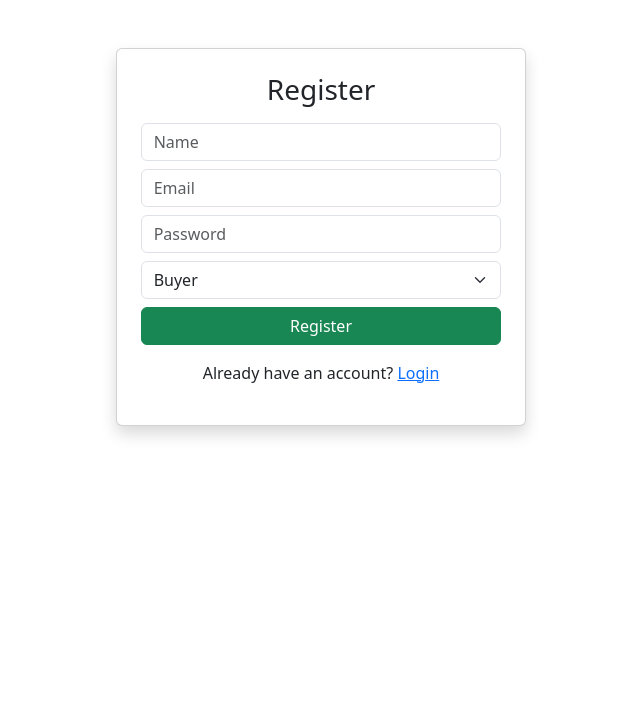
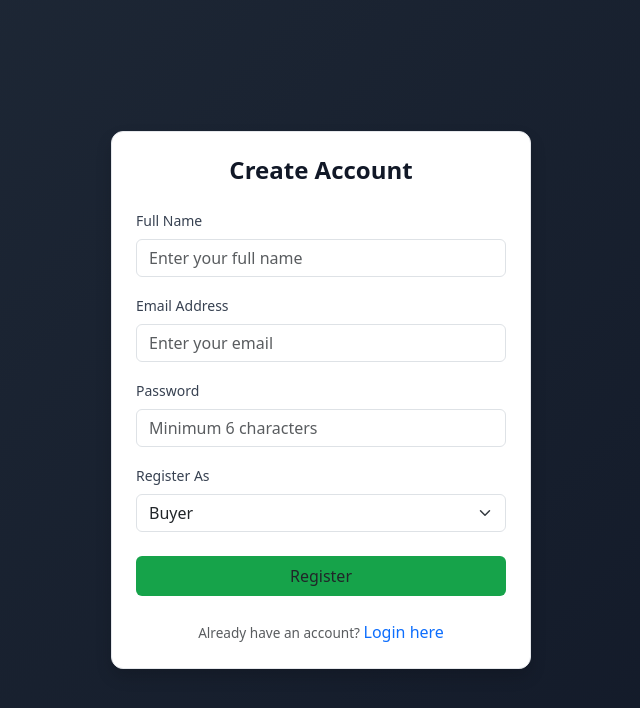
Before and after one commit to hemang-singh/rent-frontend, a React (Create React App) app: page /register in a window 1280 px wide. Shown: the top 708 px of the page, without its empty margins (319-959 px from the left). Built offline with nearby package versions, Linux system fonts and the light colour scheme; no server answers.

Commit message:
Update Register.js

```diff
--- a/src/pages/Register.js
+++ b/src/pages/Register.js
@@ -4,37 +4,188 @@ import { useNavigate, Link } from "react-router-dom";
 import API_URL from "../config";
 
 function Register() {
-  const [form, setForm] = useState({});
+  const [form, setForm] = useState({
+    name: "",
+    email: "",
+    password: "",
+    role: "buyer",
+  });
+
+  const [error, setError] = useState("");
+  const [success, setSuccess] = useState("");
+  const [loading, setLoading] = useState(false);
+
   const navigate = useNavigate();
 
-  const handleChange = (e) => setForm({ ...form, [e.target.name]: e.target.value });
+  const handleChange = (e) =>
+    setForm({ ...form, [e.target.name]: e.target.value });
 
-  const handleSubmit = async () => {
+  const handleSubmit = async (e) => {
+    e.preventDefault();
+    setError("");
+    setSuccess("");
+
+    if (!form.name || !form.email || !form.password) {
+      setError("Please fill all required fields.");
+      return;
+    }
+
+    if (form.password.length < 6) {
+      setError("Password must be at least 6 characters long.");
+      return;
+    }
+
     try {
+      setLoading(true);
+
       await axios.post(`${API_URL}/api/auth/register`, form);
-      alert("Registration successful");
-      navigate("/");
+
+      setSuccess("Registration successful! Redirecting to login...");
+
+      setTimeout(() => {
+        navigate("/");
+      }, 1500);
     } catch (err) {
-      alert("Registration failed: " + (err.response?.data?.msg || err.message));
+      setError(err.response?.data?.msg || "Registration failed.");
+    } finally {
+      setLoading(false);
     }
   };
 
   return (
-    <div className="row justify-content-center mt-5">
-      <div className="col-md-4">
-        <div className="card shadow p-4">
-          <h3 className="text-center mb-3">Register</h3>
-          <input className="form-control mb-2" name="name" placeholder="Name" onChange={handleChange} />
-          <input className="form-control mb-2" name="email" placeholder="Email" onChange={handleChange} />
-          <input className="form-control mb-2" name="password" type="password" placeholder="Password" onChange={handleChange} />
-          <select className="form-select mb-2" name="role" onChange={handleChange}>
-            <option value="buyer">Buyer</option>
-            <option value="seller">Seller</option>
-          </select>
-          <button className="btn btn-success w-100" onClick={handleSubmit}>Register</button>
-          <p className="text-center mt-3">
-            Already have an account? <Link to="/">Login</Link>
-          </p>
+    <div
+      style={{
+        minHeight: "100vh",
+        background: "linear-gradient(135deg, #1f2937, #111827)",
+        display: "flex",
+        justifyContent: "center",
+        alignItems: "center",
+      }}
+    >
+      <style>{`
+        .register-card {
+          width: 100%;
+          max-width: 420px;
+          background: white;
+          border-radius: 12px;
+          border: 1px solid #e5e7eb;
+        }
+
+        .register-title {
+          font-weight: 600;
+          color: #111827;
+        }
+
+        .form-label-custom {
+          font-weight: 500;
+          font-size: 14px;
+          color: #374151;
+        }
+
+        .form-control:focus, .form-select:focus {
+          border-color: #2563eb;
+          box-shadow: 0 0 0 2px rgba(37, 99, 235, 0.15);
+        }
+
+        .btn-success-custom {
+          background-color: #16a34a;
+          border: none;
+        }
+
+        .btn-success-custom:hover {
+          background-color: #15803d;
+        }
+      `}</style>
+
+      <div className="register-card shadow p-4">
+        <h4 className="register-title text-center mb-4">
+          Create Account
+        </h4>
+
+        {error && (
+          <div className="alert alert-danger py-2 text-center">
+            {error}
+          </div>
+        )}
+
+        {success && (
+          <div className="alert alert-success py-2 text-center">
+            {success}
+          </div>
+        )}
+
+        <form onSubmit={handleSubmit}>
+          <div className="mb-3">
+            <label className="form-label form-label-custom">
+              Full Name
+            </label>
+            <input
+              type="text"
+              name="name"
+              className="form-control"
+              value={form.name}
+              onChange={handleChange}
+              placeholder="Enter your full name"
+            />
+          </div>
+
+          <div className="mb-3">
+            <label className="form-label form-label-custom">
+              Email Address
+            </label>
+            <input
+              type="email"
+              name="email"
+              className="form-control"
+              value={form.email}
+              onChange={handleChange}
+              placeholder="Enter your email"
+            />
+          </div>
+
+          <div className="mb-3">
+            <label className="form-label form-label-custom">
+              Password
+            </label>
+            <input
+              type="password"
+              name="password"
+              className="form-control"
+              value={form.password}
+              onChange={handleChange}
+              placeholder="Minimum 6 characters"
+            />
+          </div>
+
+          <div className="mb-4">
+            <label className="form-label form-label-custom">
+              Register As
+            </label>
+            <select
+              name="role"
+              className="form-select"
+              value={form.role}
+              onChange={handleChange}
+            >
+              <option value="buyer">Buyer</option>
+              <option value="seller">Seller</option>
+            </select>
+          </div>
+
+          <button
+            type="submit"
+            className="btn btn-success-custom w-100 py-2"
+            disabled={loading}
+          >
+            {loading ? "Creating account..." : "Register"}
+          </button>
+        </form>
+
+        <div className="text-center mt-4">
+          <span className="text-muted">Already have an account? </span>
+          <Link to="/" style={{ textDecoration: "none" }}>
+            Login here
+          </Link>
         </div>
       </div>
     </div>
```
